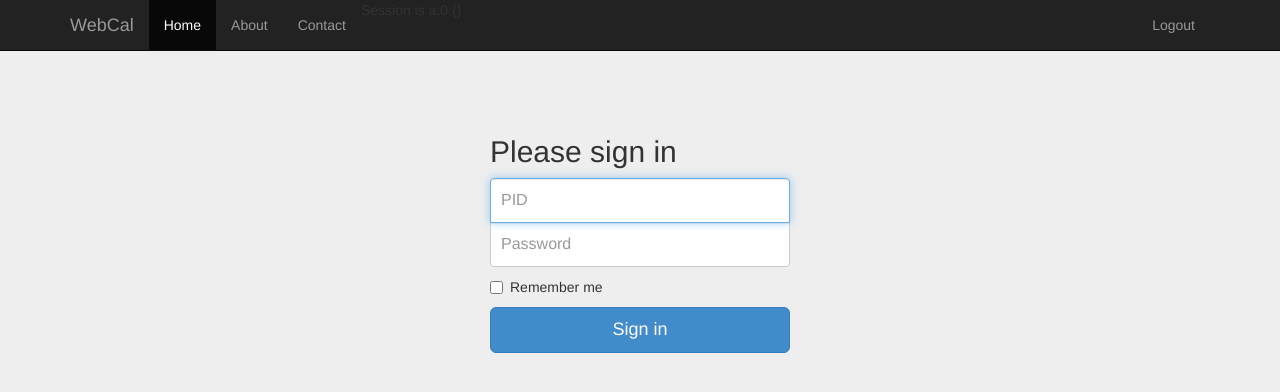
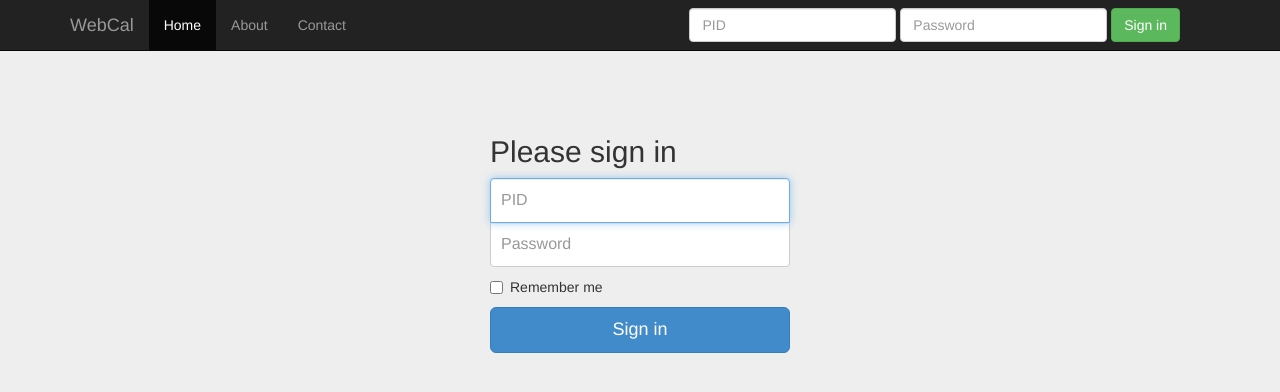
Before and after one commit to BitBitmap/WebCal, a PHP site: page /login.php in a window 1280 px wide. Shown: the top 392 px of the page. Run offline with PHP 8.4, Linux system fonts and the light colour scheme.

Commit message:
Logins work

```diff
--- a/index.php
+++ b/index.php
@@ -1,5 +1,5 @@
 <?PHP error_reporting(-1); ?>
-
+<?php session_start(); ?>
 <!DOCTYPE html>
 <html>
 <?php require_once('header.php'); ?>
@@ -12,10 +12,6 @@
          <p class="lead">
           Welcome to WebCal! WebCal is a web-based calendar system to help people keep
           track of and schedule events.
-          <?php
-          if(isset($_SESSION['pid']))
-            echo $_SESSION['pid'];
-        ?>
     </p>
 </div>
 </div>
--- a/login.php
+++ b/login.php
@@ -1,12 +1,12 @@
 <?php
 require_once('mysql.php');
+session_start();
 
 if (isset($_POST['pid']) && isset($_POST['password'])){
 	if($stmt = $mysqli -> prepare("SELECT pid, fname, lname FROM person WHERE pid=? AND passwd=?")){
 		$stmt -> bind_param("ss", $_POST['pid'], hash("md5", $_POST['password']));
 		$stmt -> execute();
 		$stmt -> bind_result($pid, $fname, $lname);
-		// $stmt -> fetch();
 
 		if($stmt -> fetch()){
 			$_SESSION['pid'] = $pid;
@@ -15,16 +15,10 @@ if (isset($_POST['pid']) && isset($_POST['password'])){
 			header('Location: index.php');
 		}
 
-		// if(isset($_SESSION['pid']))
-		// 	echo "We are logged in";
-			//header('Location: index.php');
 	}
 
 }
 
-if(isset($_SESSION['pid']))
-	echo "We are logged in";
-	//header('Location: index.php');
 ?>
 <!DOCTYPE html>
 <html>
--- a/mysql.php
+++ b/mysql.php
@@ -1,5 +1,4 @@
 <?php
-session_start();
 
 $mysqli = new mysqli("localhost", "baka", "bakabaka", "baka");
 
--- a/navbar.php
+++ b/navbar.php
@@ -15,7 +15,7 @@
               <li><a href="#about">About</a></li>
               <li><a href="#contact">Contact</a></li>
           </ul>
-          <?php if(isset($_SESSION['pid'])) { ?>
+          <?php if(!isset($_SESSION['pid'])) { ?>
           <form action="login.php" method="POST" class="navbar-form navbar-right">
               <div class="form-group">
                  <input name="pid" type="text" placeholder="PID" class="form-control">
@@ -30,7 +30,6 @@
             <li><a href="#">Logout</a></li>
         </ul>
         <?php } ?>
-        <?php echo "Session is ".serialize($_SESSION); ?>
     </div><!--/.navbar-collapse -->
 </div>
 </div>
```
